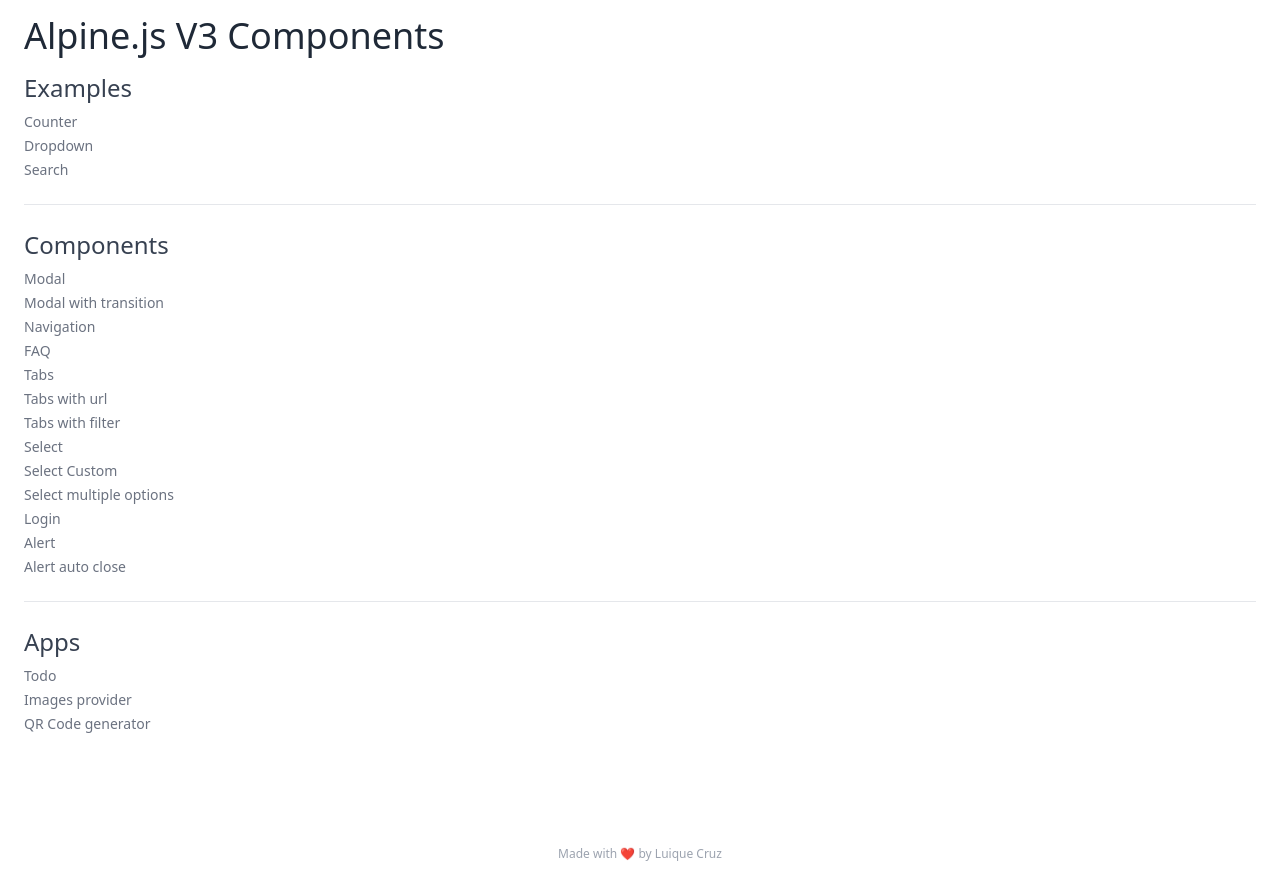
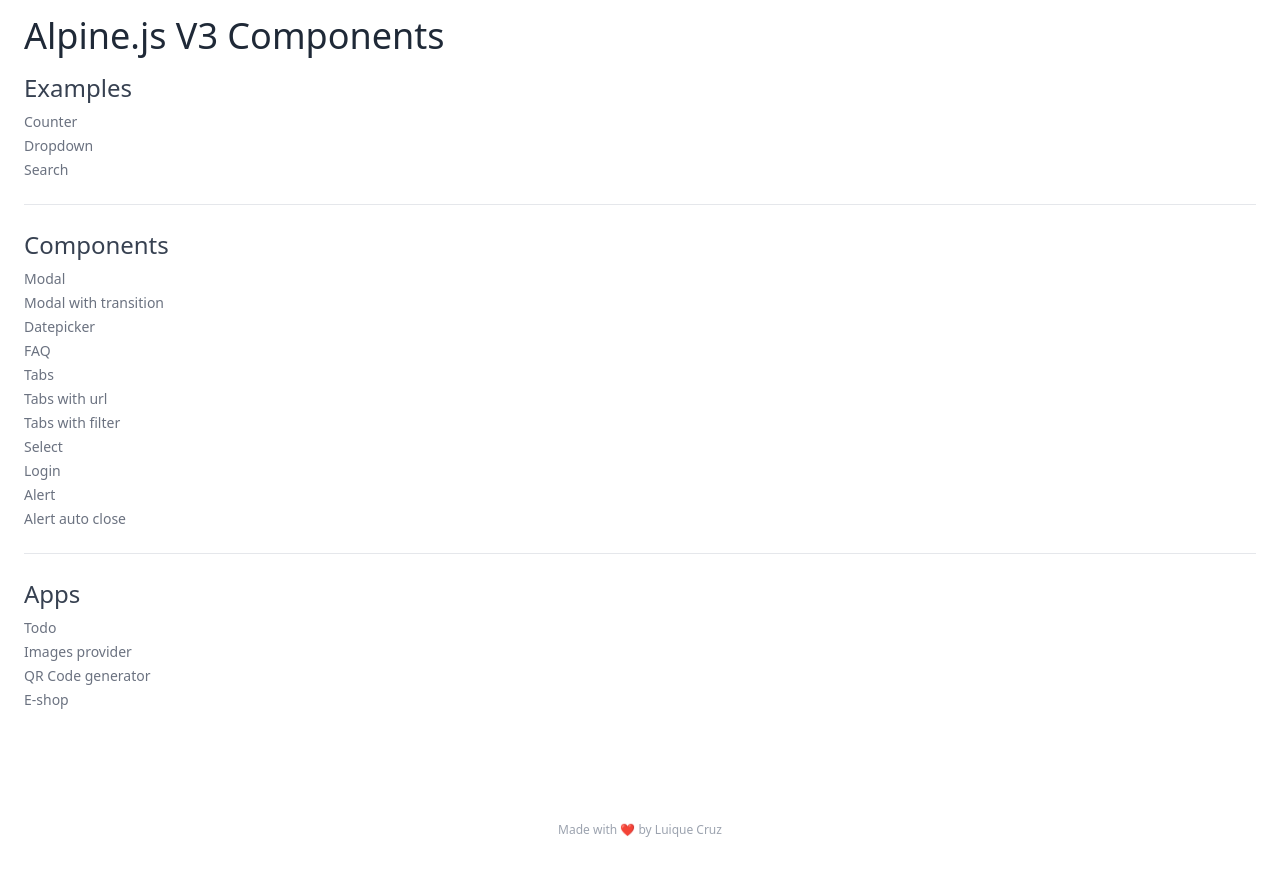
Before and after one commit to Luiquecruz/alpine-playground, a plain HTML site: page alpine-components/index.html in a window 1280 px wide. After the commit the page ends 854 px from the top, so only its background shows below. Drawn offline with nearby package versions, Linux system fonts and the light colour scheme.

Commit message:
update index

```diff
--- a/alpine-components/index.html
+++ b/alpine-components/index.html
@@ -39,7 +39,7 @@
           <a href="components/modal-with-transition.html">Modal with transition</a>
         </li>
         <li class="mb-1 text-sm text-gray-500 hover:text-gray-700">
-          <a href="components/navigation.html">Navigation</a>
+          <a href="components/datepicker.html">Datepicker</a>
         </li>
         <li class="mb-1 text-sm text-gray-500 hover:text-gray-700">
           <a href="components/faq.html">FAQ</a>
@@ -55,12 +55,6 @@
         </li>
         <li class="mb-1 text-sm text-gray-500 hover:text-gray-700">
           <a href="components/select.html">Select</a>
-        </li>
-        <li class="mb-1 text-sm text-gray-500 hover:text-gray-700">
-          <a href="components/select-custom.html">Select Custom</a>
-        </li>
-        <li class="mb-1 text-sm text-gray-500 hover:text-gray-700">
-          <a href="components/select-multiple-options.html">Select multiple options</a>
         </li>
         <li class="mb-1 text-sm text-gray-500 hover:text-gray-700">
           <a href="components/login.html">Login</a>
@@ -89,6 +83,9 @@
         <li class="mb-1 text-sm text-gray-500 hover:text-gray-700">
           <a href="apps/qr-code-generator.html">QR Code generator</a>
         </li>
+        <li class="mb-1 text-sm text-gray-500 hover:text-gray-700">
+          <a href="apps/eshop.html">E-shop</a>
+        </li>
       </ul>
     </nav>
   </main>
```
